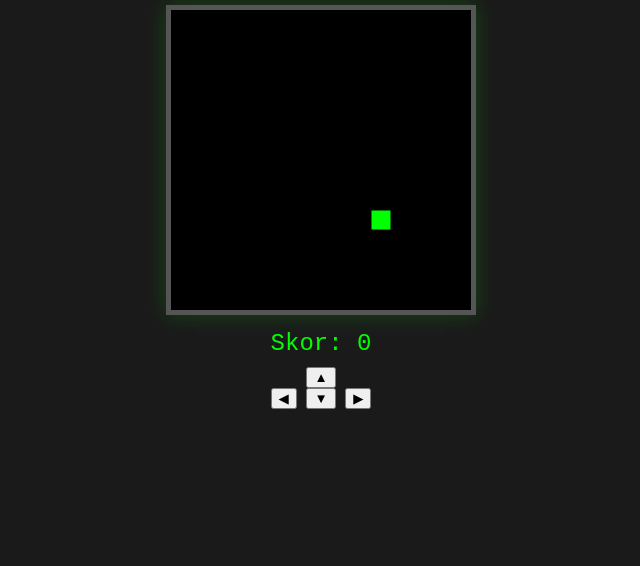
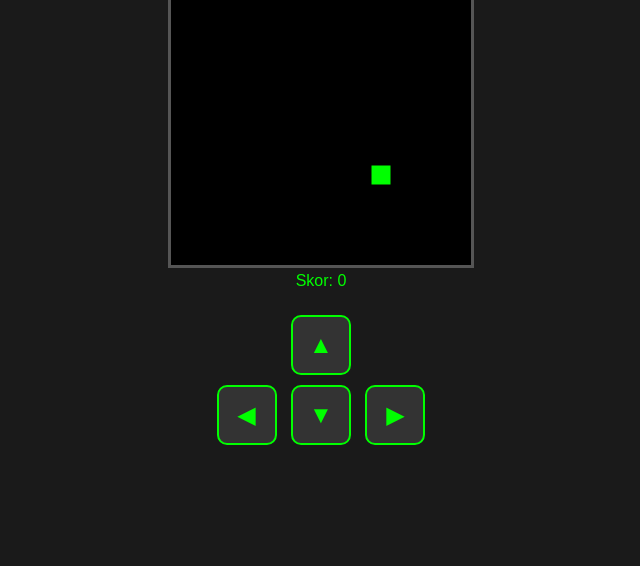
Before and after one commit to inspitted/Ular-testing-game, a plain HTML site: page index.html in a window 1280 px wide. Shown: the part 234-800 px from the top of the page, without its empty margins (319-959 px from the left). Drawn offline with Linux system fonts and the light colour scheme.

Commit message:
Update style.css

```diff
--- a/style.css
+++ b/style.css
@@ -1,17 +1,31 @@
 body {
     background-color: #1a1a1a;
     color: #00FF00;
-    font-family: 'Courier New', Courier, monospace;
+    font-family: sans-serif;
     display: flex;
     justify-content: center;
     align-items: center;
     height: 100vh;
     margin: 0;
+    overflow: hidden;
+    touch-action: manipulation;
 }
 .game-container { text-align: center; }
 canvas {
-    border: 5px solid #555;
+    border: 3px solid #555;
     background-color: #000;
-    box-shadow: 0 0 20px rgba(0, 255, 0, 0.2);
+    width: 90vw; /* Biar pas di layar HP */
+    max-width: 300px;
 }
-#scoreDisplay { font-size: 24px; margin: 10px; }
+.controls { margin-top: 20px; }
+.btn {
+    width: 60px;
+    height: 60px;
+    font-size: 24px;
+    margin: 5px;
+    background: #333;
+    color: #00FF00;
+    border: 2px solid #00FF00;
+    border-radius: 10px;
+}
+.btn:active { background: #00FF00; color: #000; }
```
